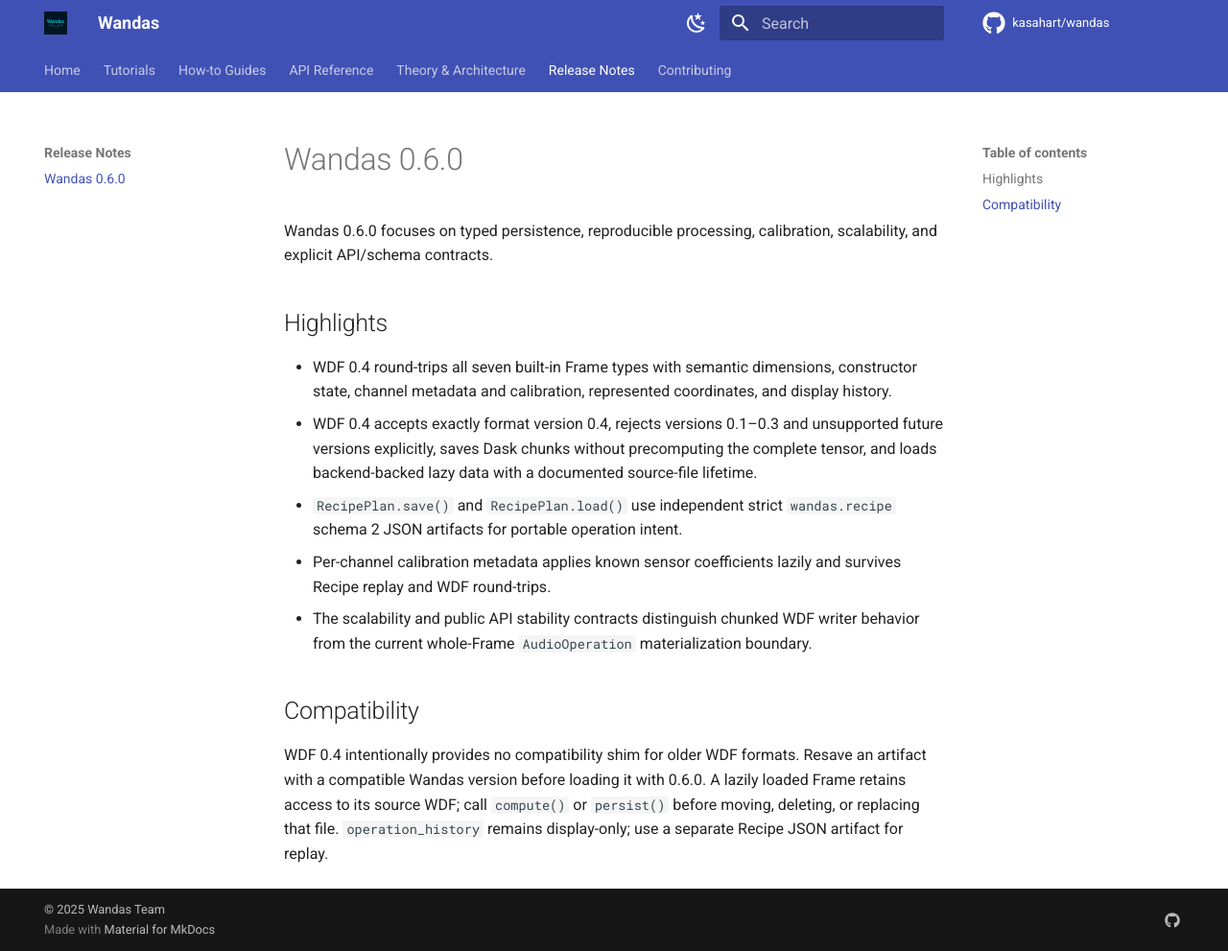
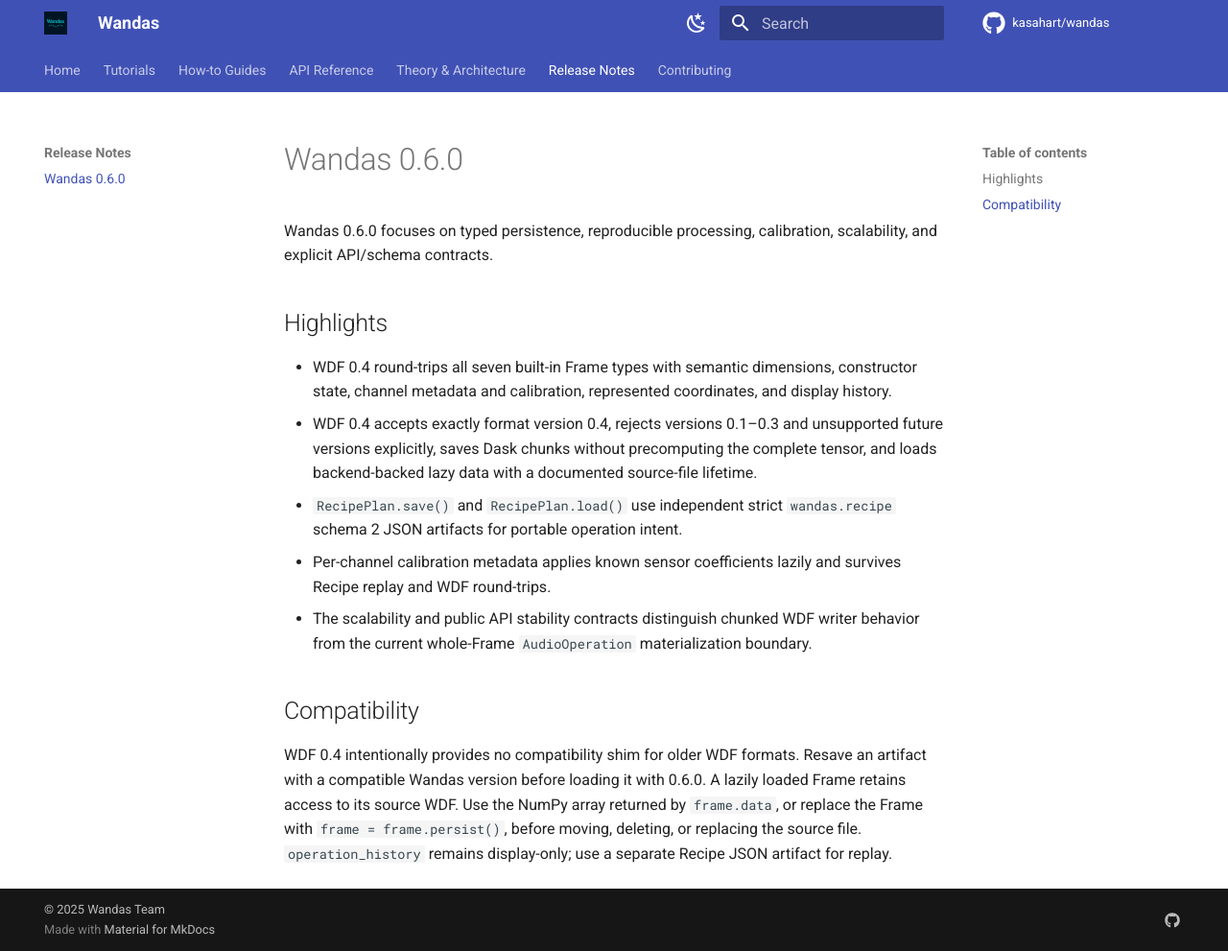
Before and after one commit to kasahart/wandas, an MkDocs documentation site: the page built from docs/src/release-notes/v0.6.0.md, in a window 1280 px wide and 991 px high. Shown: the whole window at 96% size. Built offline with MkDocs 1.6.1 and Material for MkDocs 9.7.7, drawn with Linux system fonts in a browser that asks for light colours; comment, search, counter and statistics services are not loaded.

Commit message:
docs: clarify lazy WDF materialization

```diff
--- a/docs/src/release-notes/v0.6.0.md
+++ b/docs/src/release-notes/v0.6.0.md
@@ -22,6 +22,7 @@ scalability, and explicit API/schema contracts.
 
 WDF 0.4 intentionally provides no compatibility shim for older WDF formats. Resave an
 artifact with a compatible Wandas version before loading it with 0.6.0. A lazily loaded
-Frame retains access to its source WDF; call `compute()` or `persist()` before moving,
-deleting, or replacing that file. `operation_history` remains display-only; use a
-separate Recipe JSON artifact for replay.
+Frame retains access to its source WDF. Use the NumPy array returned by `frame.data`, or
+replace the Frame with `frame = frame.persist()`, before moving, deleting, or replacing
+the source file. `operation_history` remains display-only; use a separate Recipe JSON
+artifact for replay.
```
